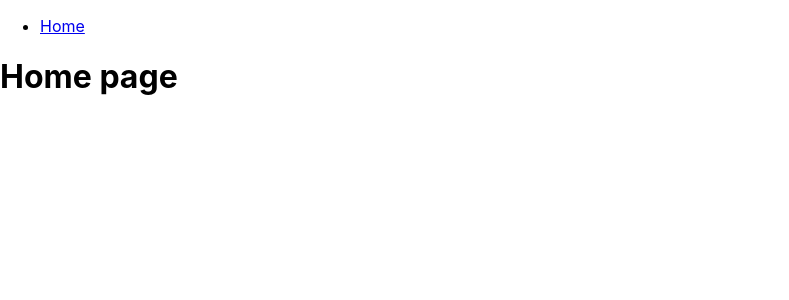
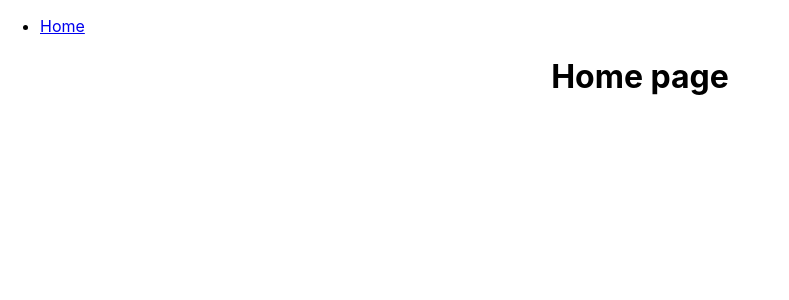
Before and after one commit to Bello2441/bello2441-github.io, a React (Create React App) app: page / in a window 1280 px wide. Shown: the top 300 px of the page, without its empty margins (0-789 px from the left). Built offline with nearby package versions, Linux system fonts and the light colour scheme.

Commit message:
created new branch

```diff
--- a/src/components/Home.js
+++ b/src/components/Home.js
@@ -1,7 +1,7 @@
 import React from 'react';
 
 function Home() {
-    return <h1>Home page</h1>
+    return <h1 className="App">Home page</h1>
 
 }
 
```
